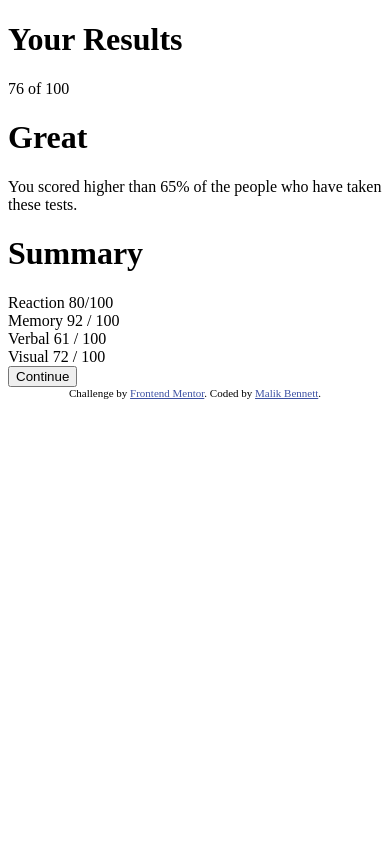
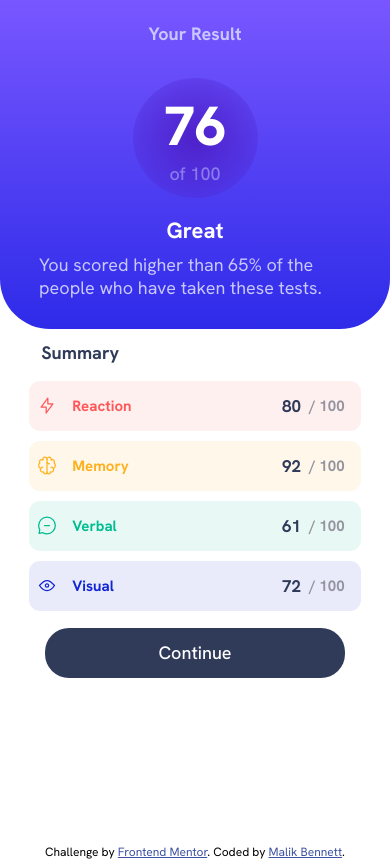
Before and after one commit to Rebrodie/Results-summary-component, a plain HTML site: page index.html in a window 390 px wide. Drawn offline with Linux system fonts and the light colour scheme.

Commit message:
Finsihed Mobile

```diff
--- a/index.css
+++ b/index.css
@@ -1,7 +1,261 @@
+@font-face {
+	font-family: "MyFont";
+	src: url(/assets/fonts/HankenGrotesk-VariableFont_wght.ttf) format("truetype");
+}
+* {
+	font-family: "MyFont", sans-serif;
+	box-sizing: border-box;
+	padding: 0;
+	margin: 0;
+}
+html {
+	font-size: 62.5%;
+	min-width: 375px;
+}
+body {
+	font-size: 1.8rem;
+	background: hsl(0, 0%, 100%);
+}
+.wrapper {
+	display: flex;
+	flex-direction: column;
+	width: 100%;
+	min-height: 100vh;
+	min-height: 100svh;
+}
+.container {
+	display: flex;
+	flex-direction: column;
+	align-items: center;
+}
+.result-container {
+	display: flex;
+	flex-direction: column;
+	align-items: center;
+	border-radius: 0 0 50px 50px;
+	background: linear-gradient(
+		to bottom,
+		hsl(252, 100%, 67%),
+		hsl(241, 81%, 54%)
+	);
+	width: 100%;
+	min-height: 300px;
+}
+.center {
+	display: flex;
+	flex-direction: column;
+	align-items: center;
+	justify-content: center;
+	gap: 1rem;
+	width: 80%;
+}
+#result-header {
+	display: flex;
+	align-items: center;
+	min-height: 8vh;
+}
+#result-header h1 {
+	font-size: 1.8rem;
+	color: hsl(241, 100%, 89%);
+}
+.result {
+	display: flex;
+	flex-direction: column;
+	justify-content: center;
+	align-items: center;
+	background: radial-gradient(hsla(256, 72%, 46%, 1), hsla(241, 72%, 46%, 0));
+	border-radius: 50%;
+	width: 125px;
+	height: 120px;
+}
+.result span {
+	color: hsl(0, 0%, 100%);
+	font-weight: 800;
+	font-size: 5.5rem;
+}
+.result a {
+	color: hsl(241, 100%, 89%, 0.5);
+	font-weight: 500;
+}
+.result-text {
+	display: flex;
+	flex-direction: column;
+	align-items: center;
+	padding-bottom: 3rem;
+	color: hsl(241, 100%, 89%);
+}
+.result-text h1 {
+	font-size: 2.2rem;
+	color: hsl(0, 0%, 100%);
+	padding: 8px;
+}
+.summary-container {
+	display: flex;
+	flex-direction: column;
+	justify-content: center;
+	align-items: center;
+	flex-wrap: nowrap;
+	width: 85%;
+}
+#summary-header {
+	width: 100%;
+	padding: 1.2rem;
+	color: hsl(224, 30%, 27%);
+}
+#summary-header h1 {
+	font-size: 1.8rem;
+}
+.summary {
+	display: flex;
+	flex-direction: row;
+	flex-wrap: nowrap;
+	align-items: center;
+	justify-content: space-between;
+	font-weight: 700;
+	padding: 0.8rem;
+	margin: 0.5rem;
+	border-radius: 11px;
+	width: 100%;
+	min-height: 50px;
+}
+.summary span {
+	display: flex;
+	flex-direction: row;
+	flex-wrap: nowrap;
+	align-items: center;
+	font-size: 1.5rem;
+	width: 35%;
+}
+.summary span img {
+	width: 35px;
+	height: 25px;
+	padding-right: 15px;
+}
+#reaction {
+	color: hsl(0, 100%, 67%);
+}
+#bg-reaction {
+	background: hsla(0, 100%, 67%, 0.09);
+}
+#memory {
+	color: hsl(39, 100%, 56%);
+}
+#bg-memory {
+	background: hsla(39, 100%, 56%, 0.09);
+}
+#verbal {
+	color: hsl(166, 100%, 37%);
+}
+#bg-verbal {
+	background: hsla(166, 100%, 37%, 0.09);
+}
+#visual {
+	color: hsl(234, 85%, 45%);
+}
+#bg-visual {
+	background: hsla(234, 85%, 45%, 0.09);
+}
+.score {
+	display: flex;
+	flex-direction: row;
+	flex-wrap: nowrap;
+	justify-content: center;
+	align-items: center;
+	width: 25%;
+	color: hsl(224, 30%, 27%);
+	font-size: 1.7rem;
+	font-weight: 700;
+}
+.score a {
+	padding-left: 0.8rem;
+	font-size: 1.5rem;
+	color: hsl(245, 6%, 60%);
+}
+button {
+	font-size: 1.8rem;
+	font-weight: 500;
+	color: hsl(0, 0%, 100%);
+	border-radius: 24px;
+	outline: none;
+	border: none;
+	padding: 0.7em;
+	margin-top: 1.2rem;
+	background: hsl(224, 30%, 27%);
+	width: 300px;
+	min-height: 50px;
+}
 .attribution {
-	font-size: 11px;
+	font-size: 1.2rem;
 	text-align: center;
 }
 .attribution a {
 	color: hsl(228, 45%, 44%);
 }
+@media screen and (min-width: 1000px) {
+	.wrapper {
+		justify-content: center;
+		align-items: center;
+	}
+	.container {
+		flex-direction: row;
+		align-items: center;
+		gap: 1.5rem;
+		width: 60%;
+		min-height: 500px;
+	}
+	.result-container {
+        display: flex;
+        flex-direction:column;
+		border-radius: 50px;
+        padding: 2rem;
+		width: 50%;
+		min-height: 500px;
+	}
+	.center {
+		width: 80%;
+        height: 100%;
+	}
+	#result-header {
+		display: flex;
+		align-items: center;
+		min-height: 8vh;
+	}
+	#result-header h1 {
+		font-size: 1.8rem;
+		color: hsl(241, 100%, 89%);
+	}
+	.result {
+		display: flex;
+		flex-direction: column;
+		justify-content: center;
+		align-items: center;
+		background: radial-gradient(hsla(256, 72%, 46%, 1), hsla(241, 72%, 46%, 0));
+		border-radius: 50%;
+		width: 165px;
+		height: 160px;
+	}
+	.result span {
+		color: hsl(0, 0%, 100%);
+		font-weight: 800;
+		font-size: 5.5rem;
+	}
+	.result a {
+		color: hsl(241, 100%, 89%, 0.5);
+		font-weight: 500;
+	}
+	.result-text {
+		display: flex;
+		flex-direction: column;
+		align-items: center;
+		padding-bottom: 3rem;
+		color: hsl(241, 100%, 89%);
+	}
+	.result-text h1 {
+		font-size: 2.2rem;
+		color: hsl(0, 0%, 100%);
+		padding: 8px;
+	}
+	.summary-container {
+		width: 50%;
+	}
+}
--- a/index.html
+++ b/index.html
@@ -16,10 +16,11 @@
 		<div class="wrapper">
 			<div class="container">
 				<div class="result-container">
-					<div class="header">
-						<h1>Your Results</h1>
+					<div class="center">
+						<div id="result-header">
+							<h1>Your Result</h1>
 						</div>
-					<div class="result">76 of 100</div>
+						<div class="result"><span>76</span> <a>of 100</a></div>
 						<div class="result-text">
 							<h1>Great</h1>
 							<p>
@@ -28,16 +29,35 @@
 							</p>
 						</div>
 					</div>
+				</div>
 				<div class="summary-container">
-					<div class="header">
+					<div id="summary-header">
 						<h1>Summary</h1>
 					</div>
-					<div id="reaction">Reaction 80/100</div>
-					<div id="memory">Memory 92 / 100</div>
-					<div id="verbal">Verbal 61 / 100</div>
-					<div id="visual">Visual 72 / 100</div>
+					<div class="summary" id="bg-reaction">
+						<span id="reaction"
+							><img src="/assets/images/icon-reaction.svg" /> Reaction</span
+						>
+						<div class="score">80<a>/ 100</a></div>
 					</div>
-				<div class="button">
+					<div class="summary" id="bg-memory">
+						<span id="memory"
+							><img src="/assets/images/icon-memory.svg" /> Memory</span
+						>
+						<div class="score">92<a>/ 100</a></div>
+					</div>
+					<div class="summary" id="bg-verbal">
+						<span id="verbal"
+							><img src="/assets/images/icon-verbal.svg" /> Verbal</span
+						>
+						<div class="score">61<a>/ 100</a></div>
+					</div>
+					<div class="summary" id="bg-visual">
+						<span id="visual"
+							><img src="/assets/images/icon-visual.svg" /> Visual</span
+						>
+						<div class="score">72<a>/ 100</a></div>
+					</div>
 						<button type="button">Continue</button>
 				</div>
 			</div>
```
Lines whose indentation alone changed are shown as unchanged.
